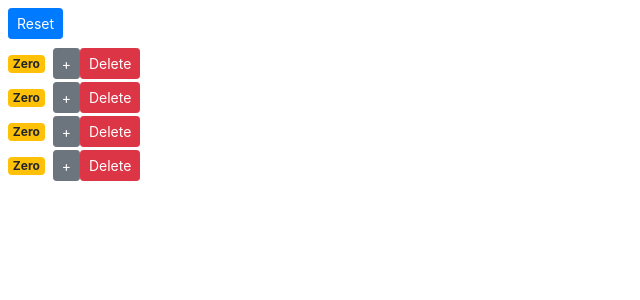
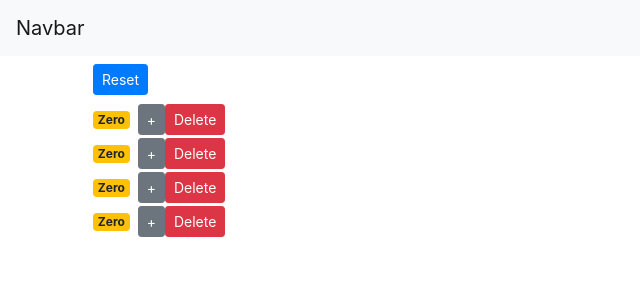
Before and after one commit to My-Dead-Projects/counter_app, a React (Create React App) app: page / in a window 1280 px wide. Shown: the top 300 px of the page, without its empty margins (0-640 px from the left). Built offline with nearby package versions, Linux system fonts and the light colour scheme.

Commit message:
Add navbar

```diff
--- a/src/App.js
+++ b/src/App.js
@@ -1,28 +1,19 @@
-import React, { Component } from 'react';
-import logo from './logo.svg';
-import './App.css';
+import React, { Component } from "react"
+import NavBar from "./components/navbar"
+import Counters from "./components/counters"
+import "./App.css"
 
 class App extends Component {
   render() {
     return (
-      <div className="App">
-        <header className="App-header">
-          <img src={logo} className="App-logo" alt="logo" />
-          <p>
-            Edit <code>src/App.js</code> and save to reload.
-          </p>
-          <a
-            className="App-link"
-            href="https://reactjs.org"
-            target="_blank"
-            rel="noopener noreferrer"
-          >
-            Learn React
-          </a>
-        </header>
-      </div>
-    );
+      <React.Fragment>
+        <NavBar />
+        <main className="container">
+          <Counters />
+        </main>
+      </React.Fragment>
+    )
   }
 }
 
-export default App;
+export default App
--- /dev/null
+++ b/src/components/navbar.jsx
@@ -0,0 +1,15 @@
+import React, { Component } from "react"
+
+class NavBar extends Component {
+  render() {
+    return (
+      <nav class="navbar navbar-light bg-light">
+        <a class="navbar-brand" href="#">
+          Navbar
+        </a>
+      </nav>
+    )
+  }
+}
+
+export default NavBar
--- a/src/index.js
+++ b/src/index.js
@@ -6,5 +6,5 @@
 import "bootstrap/dist/css/bootstrap.css"
 import Counters from "./components/counters"
 
-ReactDOM.render(<Counters />, document.getElementById("root"))
+ReactDOM.render(<App />, document.getElementById("root"))
 serviceWorker.unregister()
```
